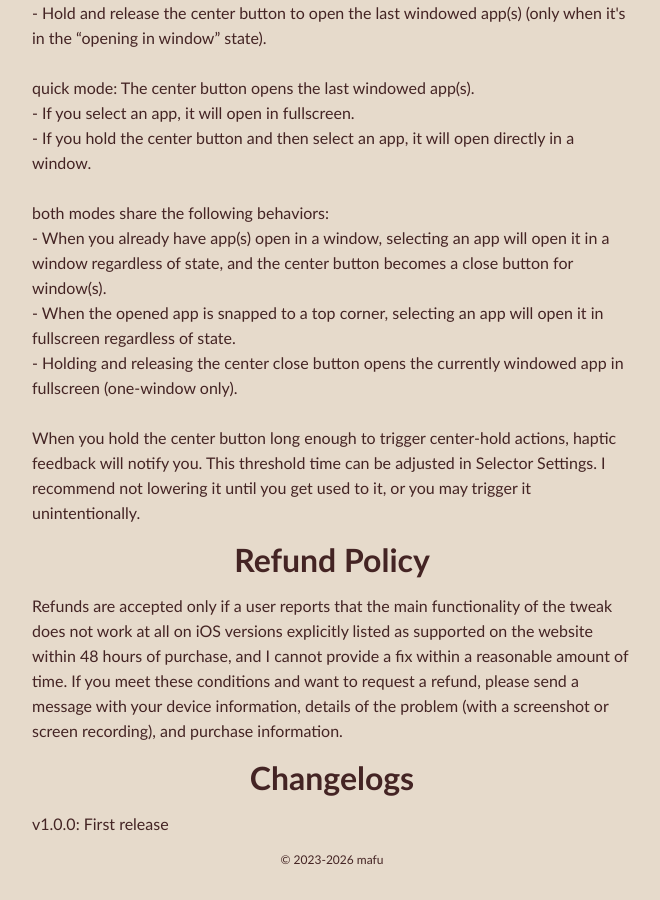
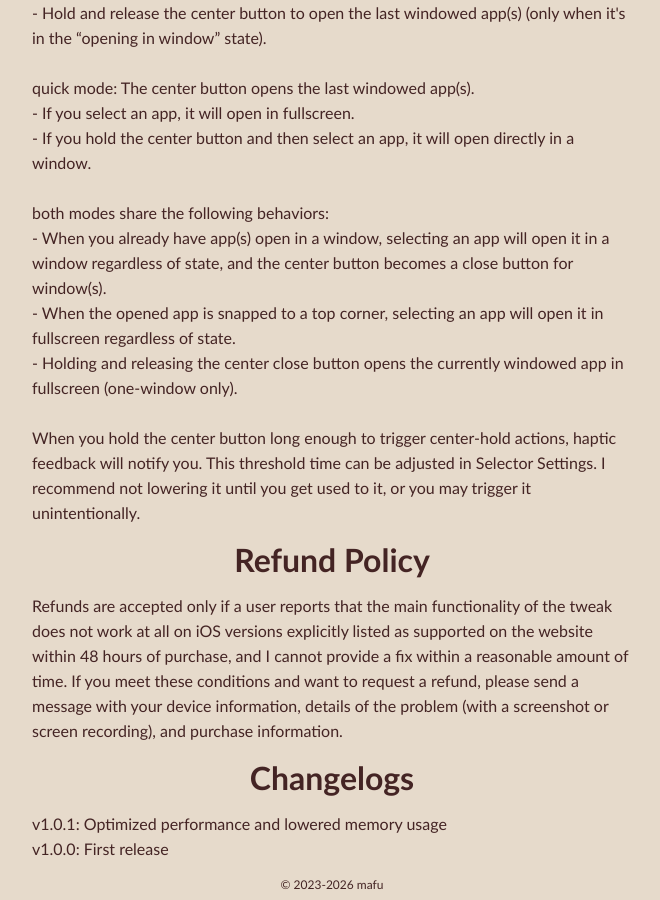
Before and after one commit to m4fn3/repo, a Jekyll site: the page web/Myrtle.html, which Jekyll copies as it is, in a window 1280 px wide and 900 px high, scrolled down 3136 px. Shown: the whole window, without its empty margins (308-968 px from the left). Built offline with Jekyll 4.4.1, drawn with Linux system fonts in a browser that asks for light colours; nearby versions of some CDN libraries; before the commit the page ends 4011 px from its top, so only the background shows below that.

Commit message:
update: Myrtle v1.0.1

```diff
--- a/web/Myrtle.html
+++ b/web/Myrtle.html
@@ -158,7 +158,8 @@
             </p>
             <h1>Changelogs</h1>
             <p>
-                v1.0.0: First release
+                v1.0.1: Optimized performance and lowered memory usage<br>
+                v1.0.0: First release<br>
             </p>
         </div>
     </div>
--- a/web/Myrtle_zh_hans.html
+++ b/web/Myrtle_zh_hans.html
@@ -161,6 +161,7 @@
 			</p>
 			<h1>更新日志</h1>
 			<p>
+				v1.0.1: 优化性能，降低内存使用<br>
 				v1.0.0: 初始发布
 			</p>
 		</div>
```
Also changed, not shown: 2 other files.
